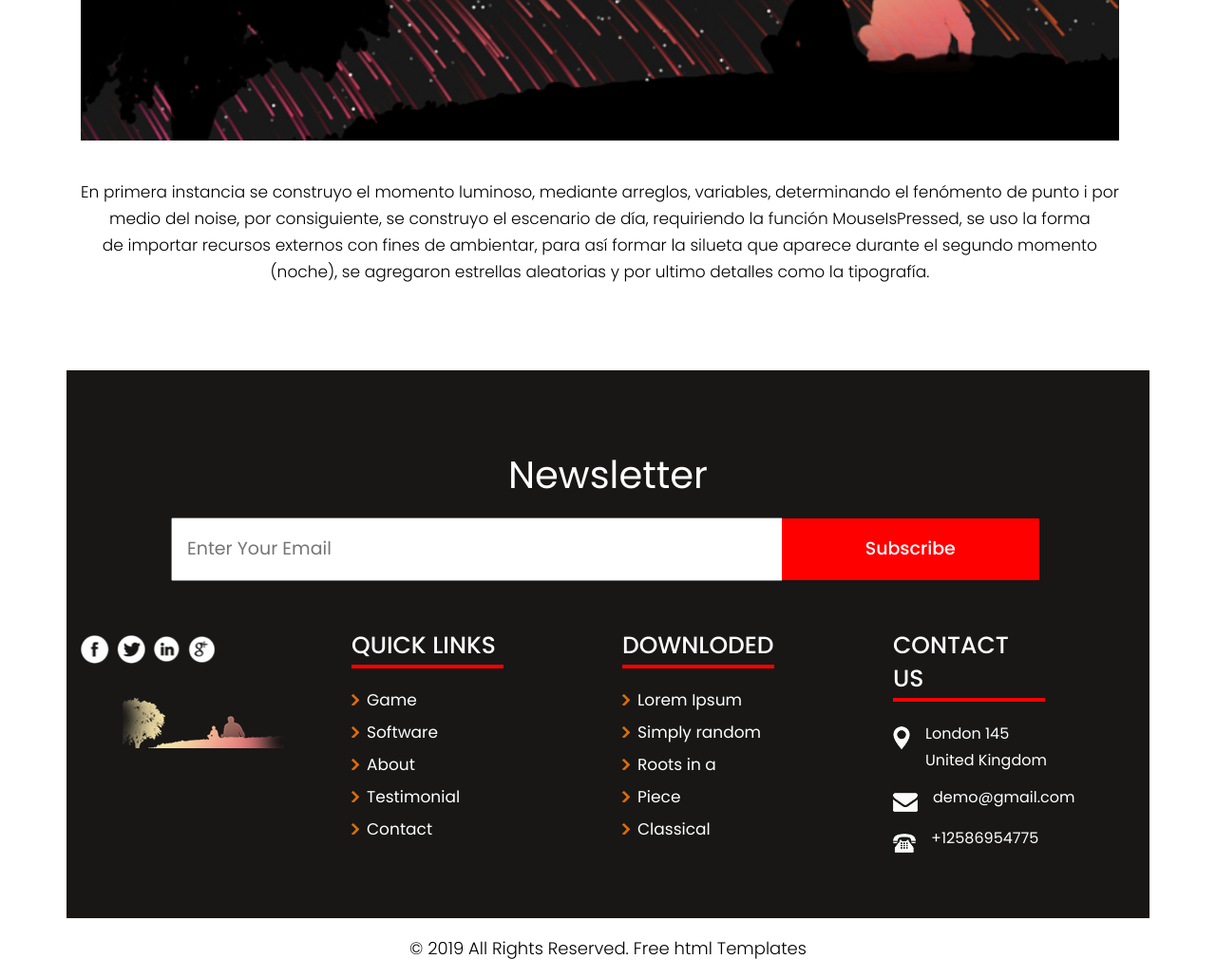
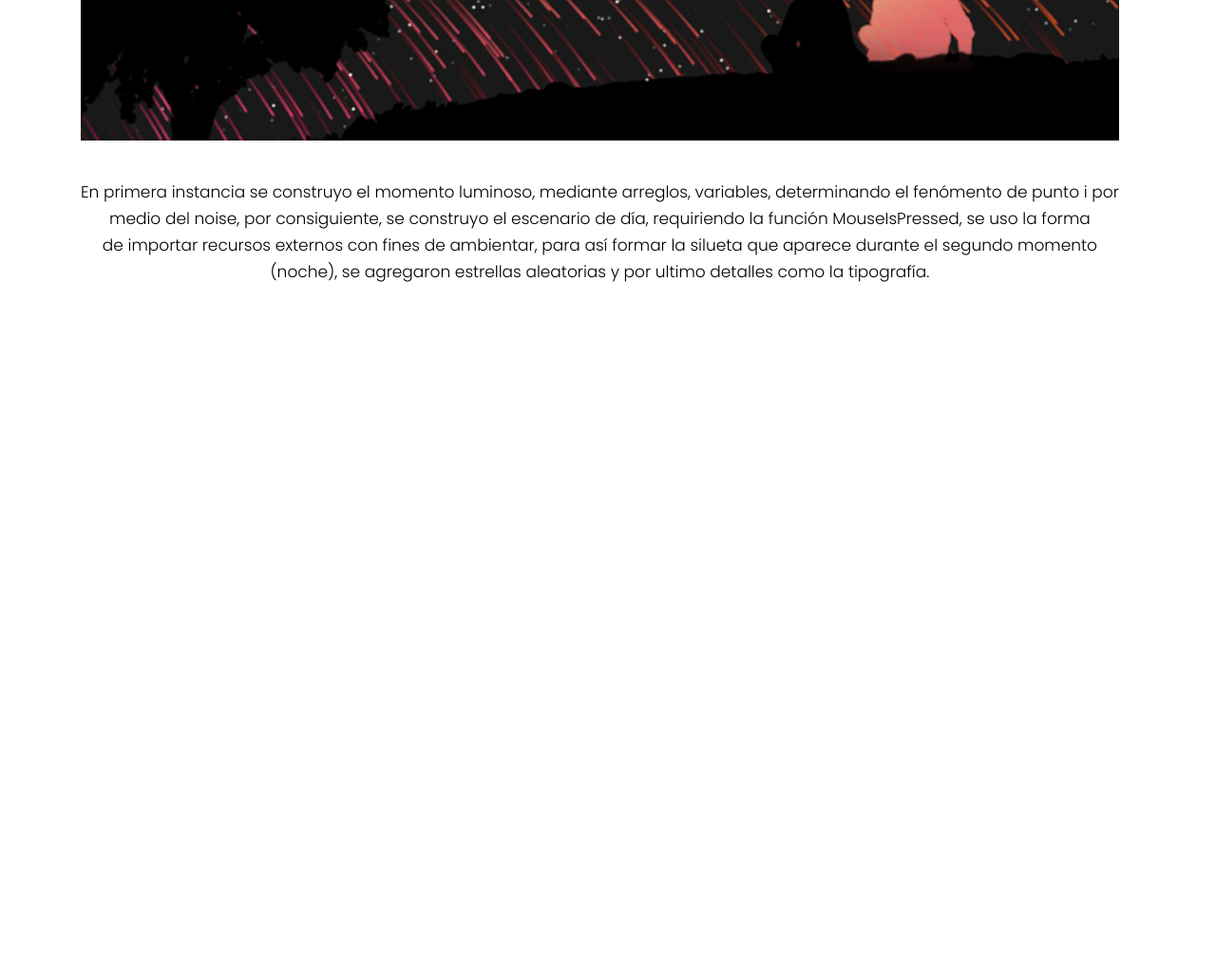
Before and after one commit to arturocespedes/IE-2021, a plain HTML site: page index.html in a window 1280 px wide. Shown: the part 5270-6300 px from the top of the page at 95% size. After the commit the page ends 5570 px from the top, so only its background shows below. Drawn offline with nearby package versions, Linux system fonts and the light colour scheme.

Commit message:
Update index.html

```diff
--- a/index.html
+++ b/index.html
@@ -355,87 +355,6 @@
         </div>
     </div>
     <!-- end abouts -->
-
-    <!--  footer -->
-    <footr>
-        <div class="footer ">
-            <div class="container">
-                <div class="row">
-                    <div class="col-md-12">
-                        <h2>Newsletter</h2>
-                    </div>
-                    <div class="col-md-10 offset-md-1">
-                        <form class="news">
-                            <input class="newslatter" placeholder="Enter Your Email" type="text" name="Enter Your Email">
-                            <button class="submit">Subscribe</button>
-                        </form>
-                    </div>
-                    <div class="col-xl-12 col-lg-12 col-md-12 col-sm-12 ">
-                        <div class="row">
-                            <div class="col-xl-3 col-lg-3 col-md-6 col-sm-6 ">
-                                <div class="address">
-                                    <ul class="social_link">
-                                        <li><a href="#"><img src="icon/fb.png"></a></li>
-                                        <li><a href="#"><img src="icon/tw.png"></a></li>
-                                        <li><a href="#"><img src="icon/lin(2).png"></a></li>
-                                         <li><a href="#"><img src="icon/instagram.png"></a></li>
-                                    </ul>
-                                    <a href="index.html"> <img src="images/logo.png" alt="logo"></a>
-                                </div>
-                            </div>
-                            <div class="col-lg-3 col-md-6 col-sm-6">
-                                <div class="address">
-                                    <h3>Quick links</h3>
-                                    <ul class="Menu_footer">
-                                        <li class="active"> <img src="images/3.png" alt="#"> <a href="#game">Game</a> </li>
-                                        <li><img src="images/3.png" alt="#"> <a href="#software">Software</a> </li>
-                                        <li><img src="images/3.png" alt="#"> <a href="#about">About</a> </li>
-                                        <li><img src="images/3.png" alt="#"> <a href="#testimonial"> Testimonial</a> </li>
-                                        <li><img src="images/3.png" alt="#"> <a href="#contact">Contact</a> </li>
-                                    </ul>
-                                </div>
-                            </div>
-                            <div class="col-lg-3 col-md-6 col-sm-6">
-                                <div class="address">
-                                    <h3>downloded</h3>
-                                    <ul class="Links_footer">
-                                        <li class="active"><img src="images/3.png" alt="#"> <a href="#">Lorem Ipsum </a> </li>
-                                        <li><img src="images/3.png" alt="#"> <a href="#">Simply random</a> </li>
-                                        <li><img src="images/3.png" alt="#"> <a href="#">Roots in a</a> </li>
-                                        <li><img src="images/3.png" alt="#"> <a href="#"> Piece</a> </li>
-                                        <li><img src="images/3.png" alt="#"> <a href="#">Classical</a> </li>
-                                    </ul>
-                                </div>
-                            </div>
-
-                            <div class="col-lg-3 col-md-6 col-sm-6 ">
-                                <div class="address">
-                                    <h3>Contact us </h3>
-                                    <ul class="loca">
-                                        <li>
-                                            <a href="#"><img src="icon/loc.png" alt="#" /></a>London 145
-                                            <br>United Kingdom </li>
-                                        <li>
-                                            <a href="#"><img src="icon/email.png" alt="#" /></a>demo@gmail.com </li>
-                                        <li>
-                                            <a href="#"><img src="icon/call.png" alt="#" /></a>+12586954775 </li>
-                                    </ul>
-                                </div>
-                            </div>
-                        </div>
-                    </div>
-
-                </div>
-
-            </div>
-            <div class="copyright">
-                <div class="container">
-                    <p>© 2019 All Rights Reserved. <a href="https://html.design/">Free html Templates</a></p>
-                </div>
-            </div>
-        </div>
-    </footr>
-    <!-- end footer -->
     <!-- Javascript files-->
     <script src="js/jquery.min.js"></script>
     <script src="js/popper.min.js"></script>
```
